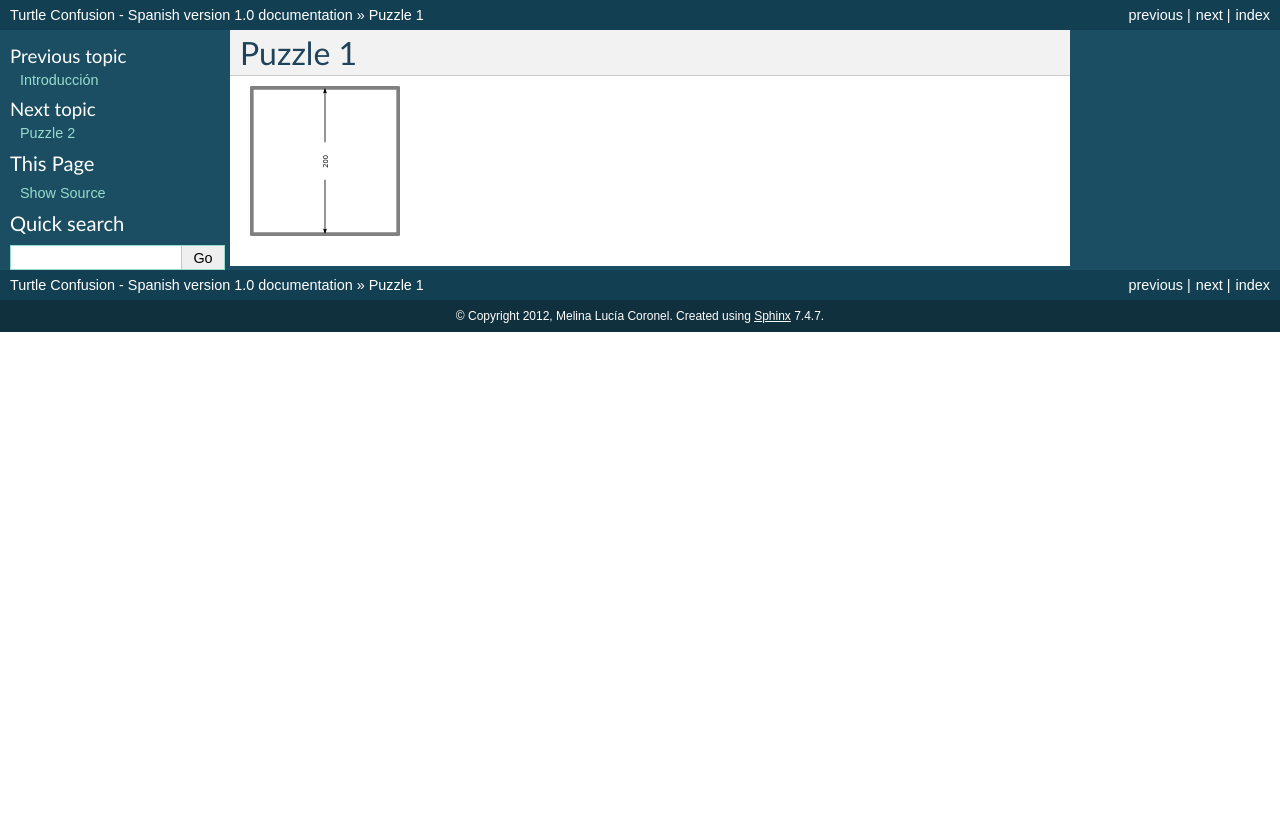
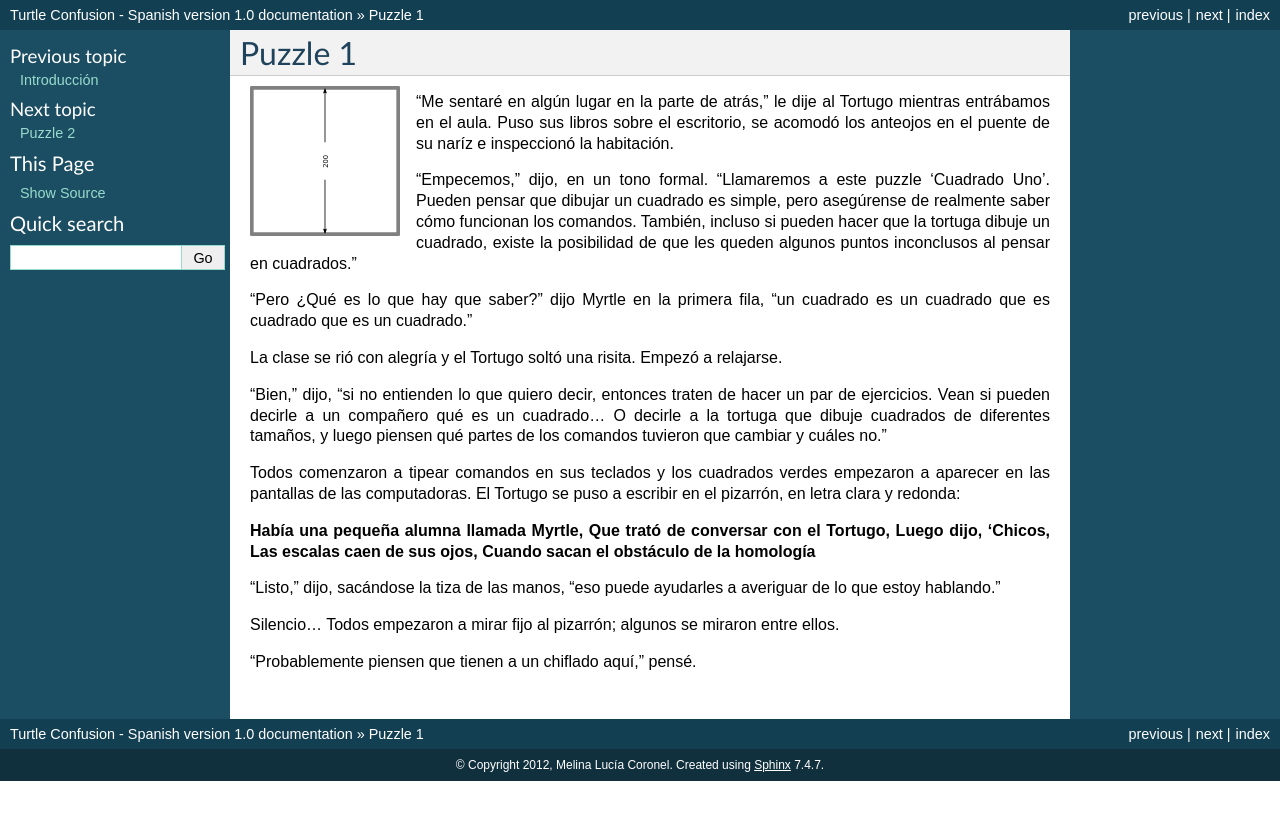
Before and after one commit to humitos/turtle-confusion-es, a Sphinx documentation site: the page built from docs/puzzle-01.rst, in a window 1280 px wide. Shown: the top 820 px of the page. Built offline with Sphinx 7.4.7, drawn with Linux system fonts in a browser that asks for light colours.

Commit message:
Translation Puzzle 1 finished

```diff
--- a/docs/puzzle-01.rst
+++ b/docs/puzzle-01.rst
@@ -7,3 +7,28 @@
    :scale: 50 %
    :alt: Puzzle 1
    :align: left
+
+"Me sentaré en algún lugar en la parte de atrás," le dije al Tortugo mientras entrábamos en el aula. Puso sus libros sobre el escritorio, se acomodó los anteojos en el puente de su naríz e inspeccionó la habitación.
+
+"Empecemos," dijo, en un tono formal. "Llamaremos a este puzzle 'Cuadrado Uno'. Pueden pensar que dibujar un cuadrado es simple, pero asegúrense de realmente saber cómo funcionan los comandos. También, incluso si pueden hacer que la tortuga dibuje un cuadrado, existe la posibilidad de que les queden algunos puntos inconclusos al pensar en cuadrados."
+
+"Pero ¿Qué es lo que hay que saber?" dijo Myrtle en la primera fila, "un cuadrado es un cuadrado que es cuadrado que es un cuadrado."
+
+La clase se rió con alegría y el Tortugo soltó una risita. Empezó a relajarse.
+
+"Bien," dijo, "si no entienden lo que quiero decir, entonces traten de hacer un par de ejercicios. Vean si pueden decirle a un compañero qué es un cuadrado... O decirle a la tortuga que dibuje cuadrados de diferentes tamaños, y luego piensen qué partes de los comandos tuvieron que cambiar y cuáles no."
+
+Todos comenzaron a tipear comandos en sus teclados y los cuadrados verdes empezaron a aparecer en las pantallas de las computadoras. El Tortugo se puso a escribir en el pizarrón, en letra clara y redonda:
+
+
+**Había una pequeña alumna llamada Myrtle,
+Que trató de conversar con el Tortugo,
+Luego dijo, 'Chicos,
+Las escalas caen de sus ojos,
+Cuando sacan el obstáculo de la homología**
+
+"Listo," dijo, sacándose la tiza de las manos, "eso puede ayudarles a averiguar de lo que estoy hablando."
+
+Silencio... Todos empezaron a mirar fijo al pizarrón; algunos se miraron entre ellos.
+
+"Probablemente piensen que tienen a un chiflado aquí," pensé.
```
